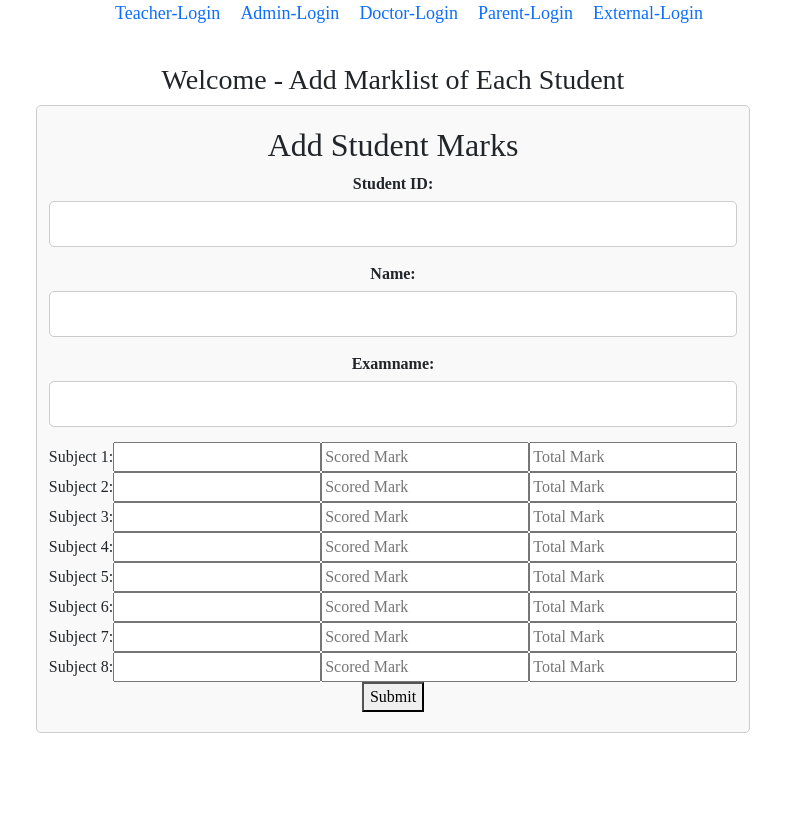
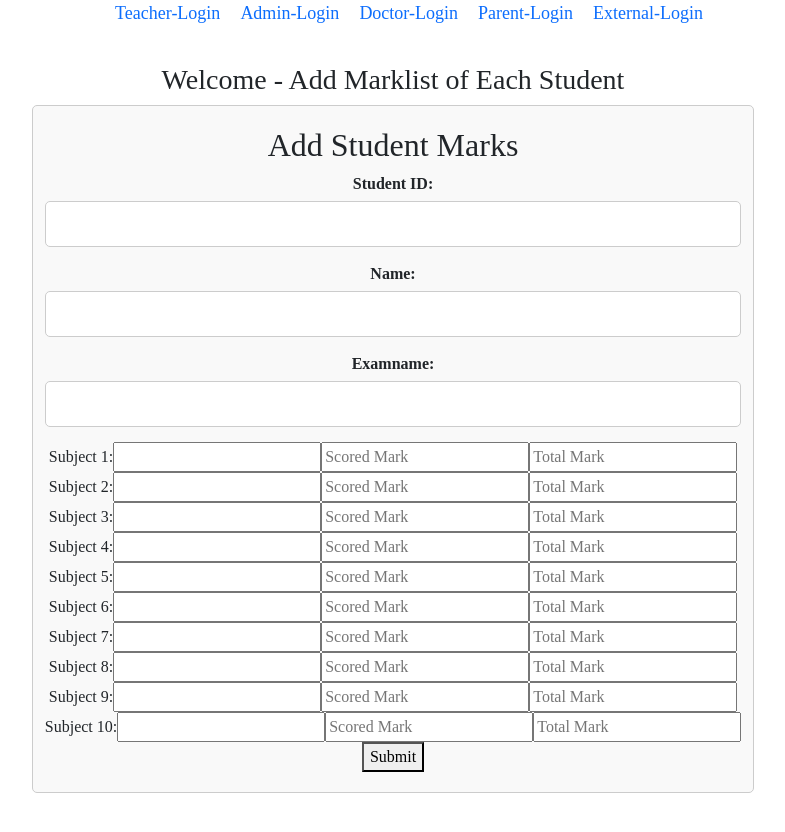
Before and after one commit to ArJuN-888/school-management, a React (Vite) app in the folder Client/: page /marklist in a window 1280 px wide. Shown: the whole page, without its empty margins (247-1032 px from the left). Before the commit the page ends 800 px from the top, so only its background shows below. Built offline with nearby package versions, Linux system fonts and the light colour scheme; no server answers.

Commit message:
worked on marlist page

```diff
--- a/Client/src/Components/StudentMarklist.jsx
+++ b/Client/src/Components/StudentMarklist.jsx
@@ -32,7 +32,13 @@ const StudentMarklist = () => {
         totalMark7: "",
         subject8: "",
         scoredMark8: "",
-        totalMark8: ""
+        totalMark8: "",
+        subject9: "",
+        scoredMark9: "",
+        totalMark9: "",
+        subject10: "",
+        scoredMark10: "",
+        totalMark10: ""
     });
 
     const handleonChange = (e) => {
@@ -56,6 +62,8 @@ const StudentMarklist = () => {
                     { subject: data.subject6, scoredMark: data.scoredMark6, totalMark: data.totalMark6 },
                     { subject: data.subject7, scoredMark: data.scoredMark7, totalMark: data.totalMark7 },
                     { subject: data.subject8, scoredMark: data.scoredMark8, totalMark: data.totalMark8 },
+                    { subject: data.subject9, scoredMark: data.scoredMark9, totalMark: data.totalMark9 },
+                    { subject: data.subject10, scoredMark: data.scoredMark10, totalMark: data.totalMark10 },
 
                 ],
             });
@@ -133,6 +141,18 @@ const StudentMarklist = () => {
                     <input type="number" id="scoredMark8" name="scoredMark8" placeholder="Scored Mark" required onChange={handleonChange}/>
                     <input type="number" id="totalMark8" name="totalMark8" placeholder="Total Mark" required onChange={handleonChange}/>
                 </div>
+                <div className="subject-group">
+                    <label htmlFor="subject9">Subject 9:</label>
+                    <input type="text" id="subject9" name="subject9" required onChange={handleonChange}/>
+                    <input type="number" id="scoredMark9" name="scoredMark9" placeholder="Scored Mark" required onChange={handleonChange}/>
+                    <input type="number" id="totalMark9" name="totalMark9" placeholder="Total Mark" required onChange={handleonChange}/>
+                </div>
+                <div className="subject-group">
+                    <label htmlFor="subject10">Subject 10:</label>
+                    <input type="text" id="subject10" name="subject10" required onChange={handleonChange}/>
+                    <input type="number" id="scoredMark10" name="scoredMark10" placeholder="Scored Mark" required onChange={handleonChange}/>
+                    <input type="number" id="totalMark10" name="totalMark10" placeholder="Total Mark" required onChange={handleonChange}/>
+                </div>
                 <button type="submit">Submit</button>
             </form>
             <div id="message"></div>
```
